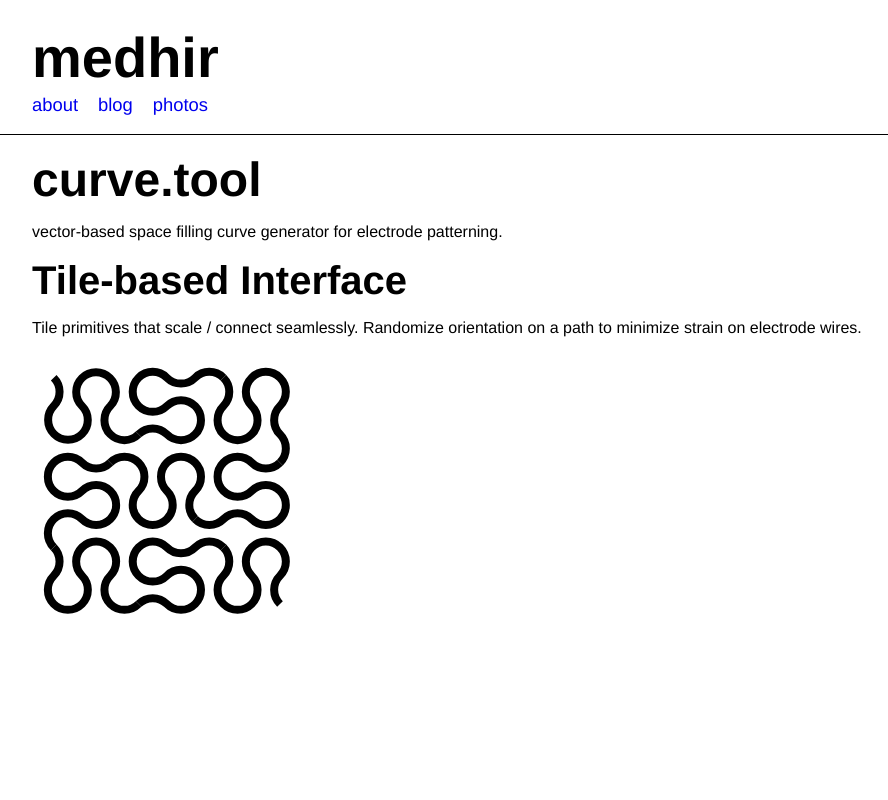
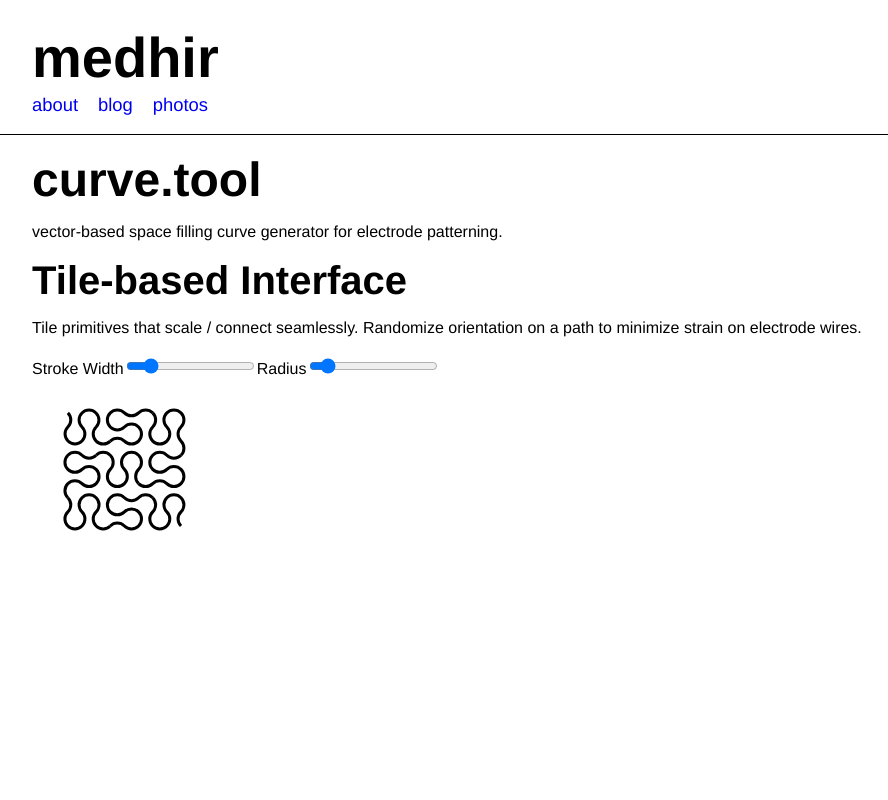
Before and after one commit to medhir/blog, a React (Create React App) app in the folder client/: page /curve.tool in a window 1280 px wide. Shown: the top 800 px of the page, without its empty margins (18-906 px from the left). Built offline with nearby package versions, Linux system fonts and the light colour scheme; no server answers.

Commit message:
*sliders*

```diff
--- a/client/src/Components/CurveTool/index.js
+++ b/client/src/Components/CurveTool/index.js
@@ -5,7 +5,29 @@ import { SampleCurve } from './tile'
 import './index.css'
 
 class CurveTool extends React.Component {
+  constructor(props) {
+    super(props)
+    this.state = {
+      strokeWidth: 3,
+      radius: 10,
+    }
+    this.updateStrokeWidth.bind(this)
+    this.updateRadius.bind(this)
+  }
+
+  updateStrokeWidth(e) {
+    const updatedWidth = e.target.value
+    this.setState({ strokeWidth: updatedWidth })
+  }
+
+  updateRadius(e) {
+    const updatedRadius = e.target.value
+    this.setState({ radius: updatedRadius })
+  }
+
   render() {
+    const { strokeWidth, radius } = this.state
+
     return (
       <section className="curveTool">
         <h2>curve.tool</h2>
@@ -17,8 +39,32 @@ class CurveTool extends React.Component {
           Tile primitives that scale / connect seamlessly. Randomize orientation
           on a path to minimize strain on electrode wires.
         </p>
+        <label for="stroke-width">Stroke Width</label>
+        <input
+          type="range"
+          name="stroke-width"
+          min="0"
+          max="20"
+          value={strokeWidth}
+          id="stroke-width"
+          onChange={this.updateStrokeWidth.bind(this)}
+        />
+        <label for="radius">Radius</label>
+        <input
+          type="range"
+          name="radius"
+          min="0"
+          max="100"
+          value={radius}
+          id="radius"
+          onChange={this.updateRadius.bind(this)}
+        />
         <svg className="fullHeight">
-          <SampleCurve radius={20} strokeWidth={8} start={{ x: 50, y: 50 }} />
+          <SampleCurve
+            radius={radius}
+            strokeWidth={strokeWidth}
+            start={{ x: 50, y: 50 }}
+          />
         </svg>
       </section>
     )
```
